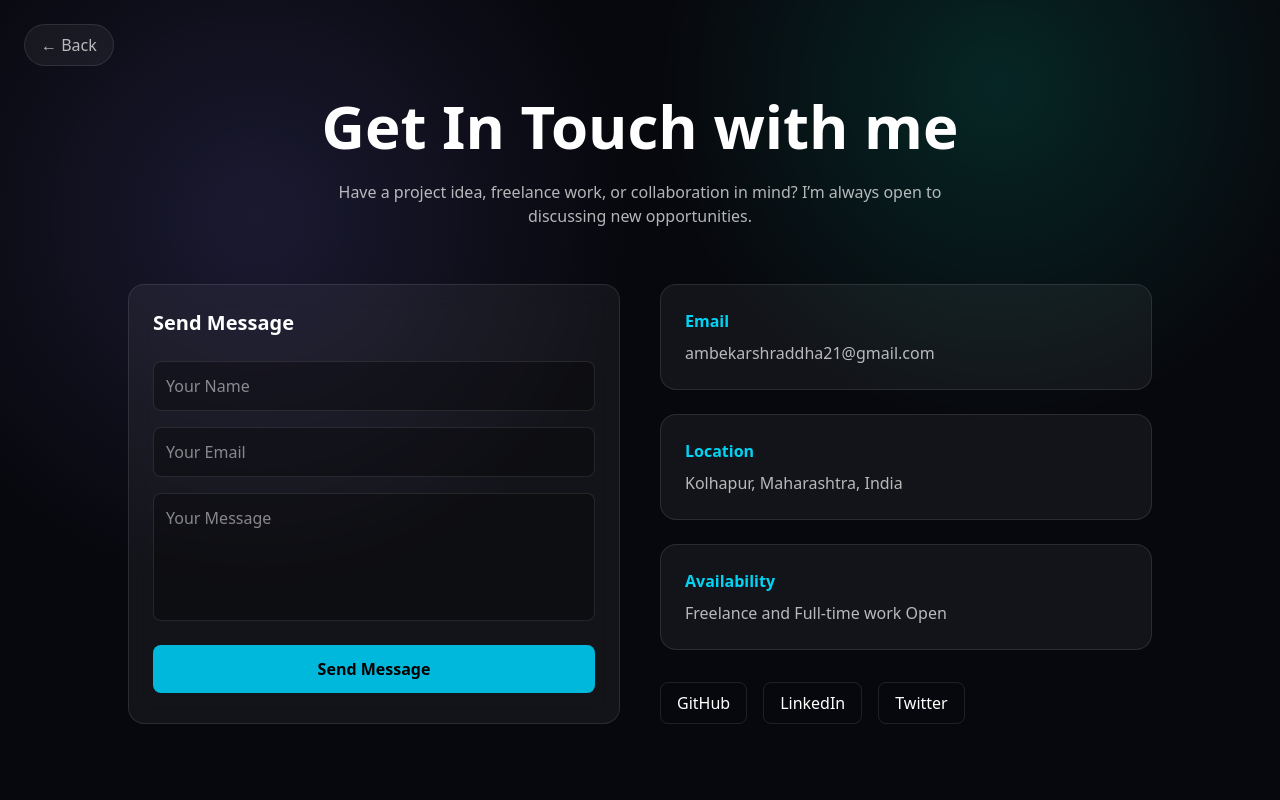
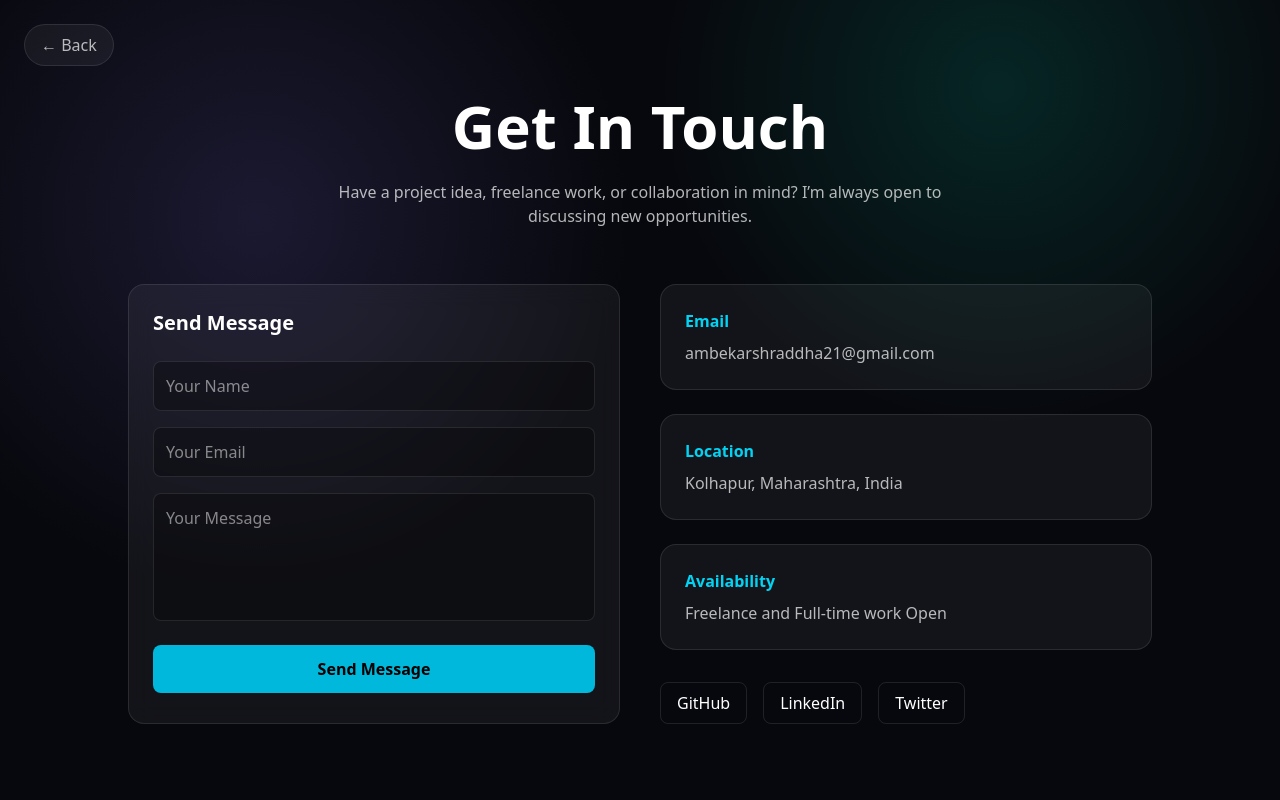
Before and after one commit to ShraddhaAmbekar/shraddha-ambekar-portfolio, a Next.js app: page /contact in a window 1280 px wide. Shown: the top 800 px of the page. Built offline with nearby package versions, Linux system fonts and the light colour scheme.

Commit message:
change text

```diff
--- a/src/app/contact/page.tsx
+++ b/src/app/contact/page.tsx
@@ -17,7 +17,7 @@ export default function ContactPage() {
         {/* top HEADER */}
         <div className="text-center">
           <h1 className="text-4xl md:text-6xl font-bold heading-font">
-            Get In Touch with me
+            Get In Touch
           </h1>
 
           <p className="mt-6 text-white/70 max-w-2xl mx-auto">
```
